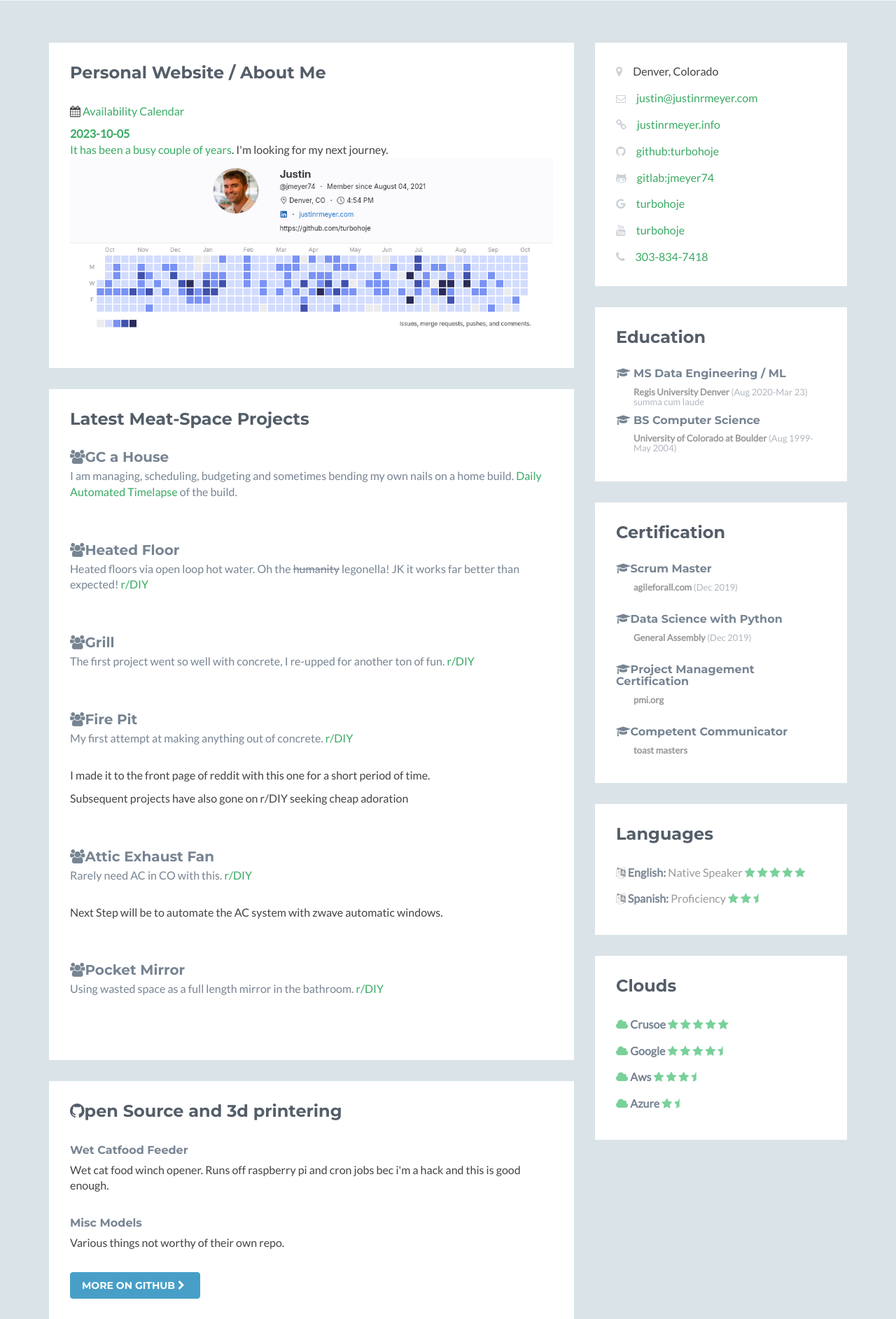
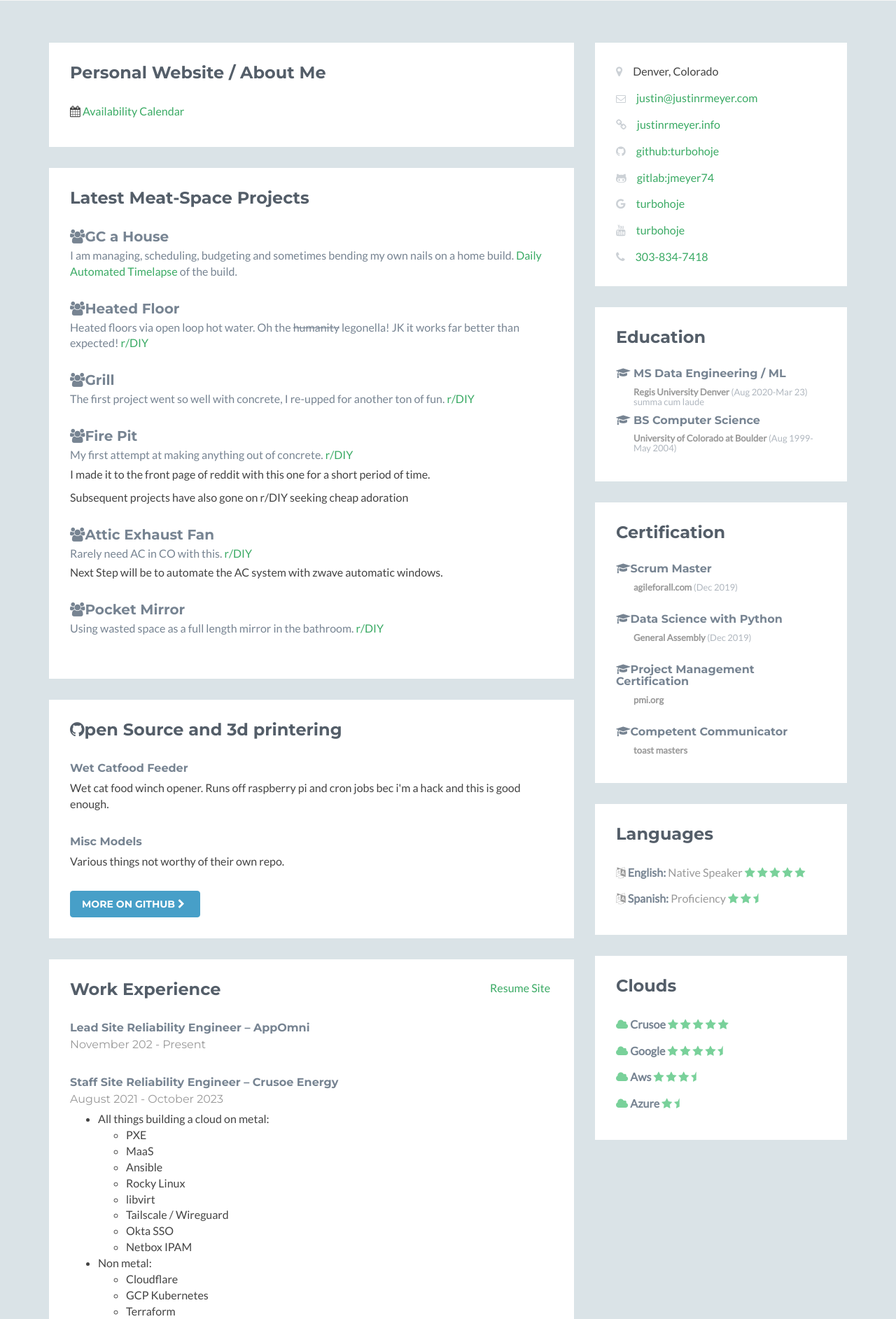
Before and after one commit to turbohoje/jrm-com, a PHP site: page / in a window 1280 px wide. Shown: the part 633-2518 px from the top of the page at 70% size. Run offline with PHP 8.4, Linux system fonts and the light colour scheme; some libraries are stand-ins or nearby versions.

Commit message:
remove post

```diff
--- a/assets/css/styles.css
+++ b/assets/css/styles.css
@@ -221,14 +221,14 @@ iframe {
   margin-bottom: 60px;
 }
 .latest .featured {
-  margin-bottom: 60px;
+  /*margin-bottom: 60px;*/
 }
 .latest .featured .title {
   margin-bottom: 5px;
   font-size: 20px;
 }
 .latest .featured .summary {
-  margin-bottom: 30px;
+  margin-bottom: 5px;
   color: #778492;
 }
 .latest .featured img {
--- a/index.html
+++ b/index.html
@@ -64,9 +64,13 @@
 					<div class="content">
 						<p></p>
 						<p><i class="fa fa-calendar"></i><span class="sr-only"></span> <a href="https://calendar.google.com/calendar/embed?src=justin%40rocketscience.cc" target="cal">Availability Calendar</p>
+
+
+						<!--
 						<b>2023-10-05</b><br/>
 						<P>It has been <a href="https://gitlab.com/jmeyer74" target="gl">a busy couple of years</a>.  I'm looking for my next journey.<br>
 						<img width="100%" src="assets/images/2023gitlab.png">
+						-->
 
 					</div><!--//content-->
 				</div><!--//section-inner-->
@@ -127,23 +131,13 @@
 
 							<div class="desc text-left">
 								<p>Next Step will be to automate the AC system with zwave automatic windows.</p>
-
-
 							</div><!--//desc-->
 						</div><!--//featured item-->
 
 						<div class="item featured text-left"><!-- featured item-->
 							<h3 class="title"><a href="https://imgur.com/gallery/gFE3S" target="_blank"><i class="fa fa-users"></i>Pocket Mirror</a></h3>
 							<p class="summary">Using wasted space as a full length mirror in the bathroom. <a href="https://www.reddit.com/r/DIY/comments/89j4ov/pocket_mirror_a_pocket_door_replacement_while/" target="_blank">r/DIY</a></p>
-
-							<div class="desc text-left">
-								<p></p>
-
-
-							</div><!--//desc-->
 						</div><!--//featured item-->
-
-
 
 					</div><!--//content-->
 				</div><!--//section-inner-->
@@ -195,6 +189,15 @@
 						<!--</ul>-->
 						<!--</p>-->
 						<!--</div>&lt;!&ndash;//item&ndash;&gt;-->
+
+						<div class="item">
+							<h3 class="title">Lead Site Reliability Engineer &ndash; AppOmni</a></span><br/>
+								<span class="year">November 202 - Present</span></h3>
+
+							<!--ul>
+								<li></li>
+							</ul-->
+						</div><!--//item-->
 
 						<div class="item">
 							<h3 class="title">Staff Site Reliability Engineer &ndash; Crusoe Energy</a></span><br/>
```
